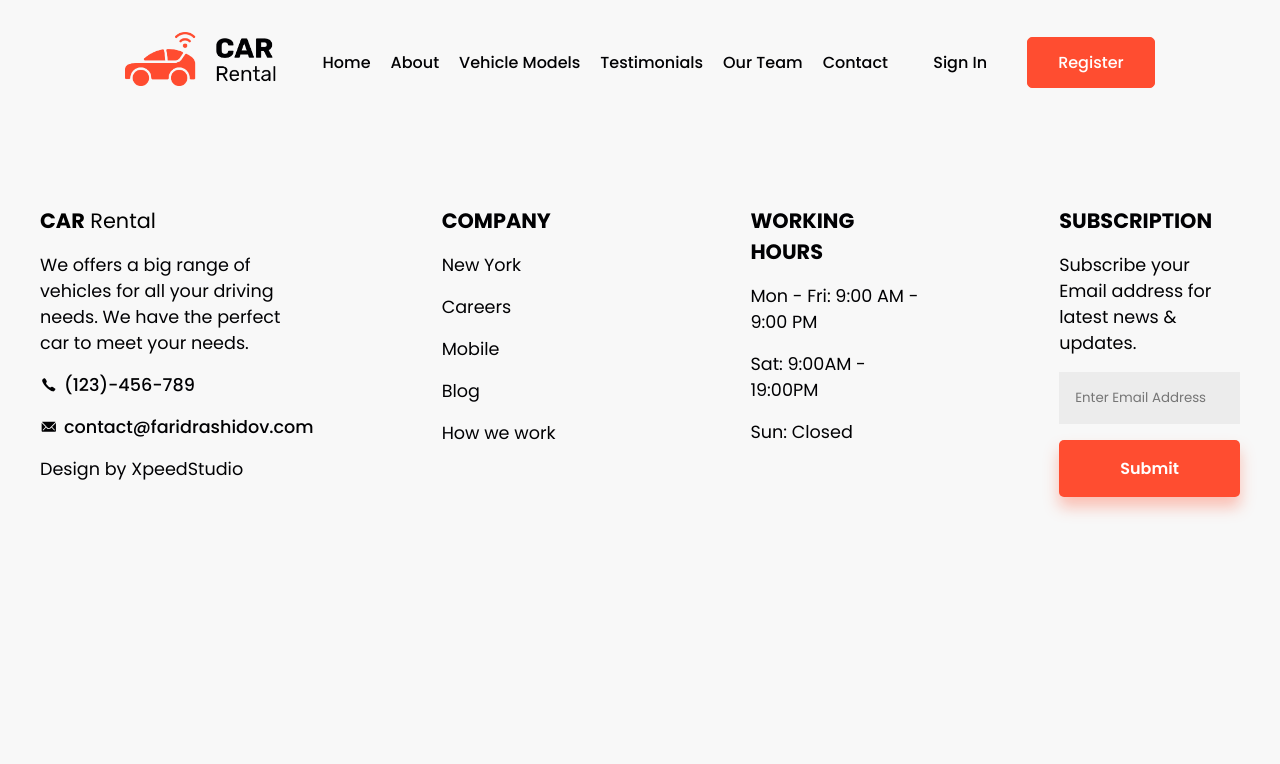
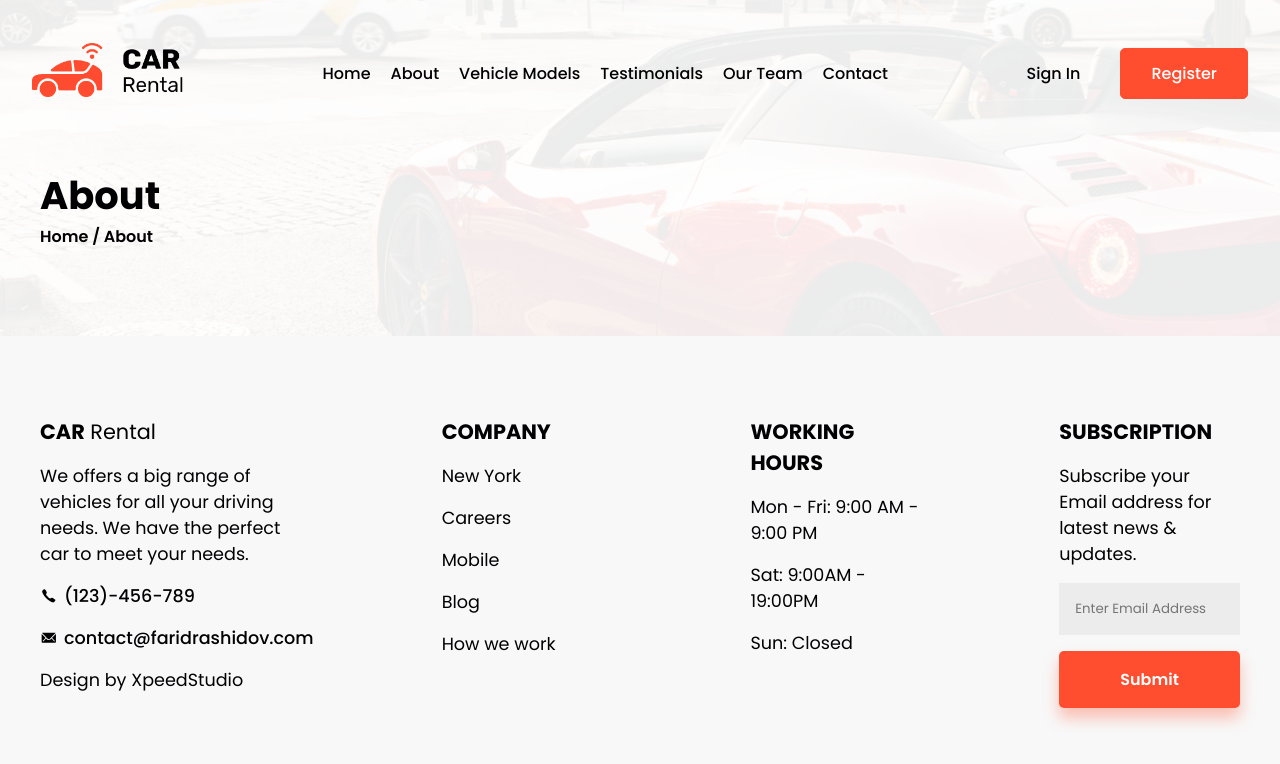
Before and after one commit to imrashidov/car-rental-project, a React (Vite) app: page /about in a window 1280 px wide. Shown: the top 764 px of the page. Built offline with nearby package versions, Linux system fonts and the light colour scheme.

Commit message:
Update App.css and About.jsx

```diff
--- a/src/App.css
+++ b/src/App.css
@@ -18,16 +18,21 @@ body {
 }
 
 /* Navbar */
-nav {
+.navbar {
+  align-items: center;
+  background-color: initial;
   display: flex;
-}
-.navbar {
-  display: flex;
-  z-index: 9999;
+  height: auto;
+  justify-content: space-between;
+  left: 0;
+  margin: 0 auto;
+  max-width: 95rem;
+  padding: 2.7rem 2rem;
+  position: absolute;
+  right: 0;
+  top: 0;
   width: 100%;
-  padding: 2rem 5rem;
-  justify-content: space-evenly;
-  align-items: center;
+  z-index: 99999;
 }
 .navbar-img {
   width: 9.5rem;
--- a/src/pages/About.jsx
+++ b/src/pages/About.jsx
@@ -1,9 +1,9 @@
-// import HeroPages from "../components/HeroPages";
+import HeroPages from "../components/HeroPages";
 
 const About = () => {
   return (
     <section id="about" className="about-section">
-      {/* <HeroPages name="About" /> */}
+      <HeroPages name="About" />
       <div className="container"></div>
     </section>
   );
```
